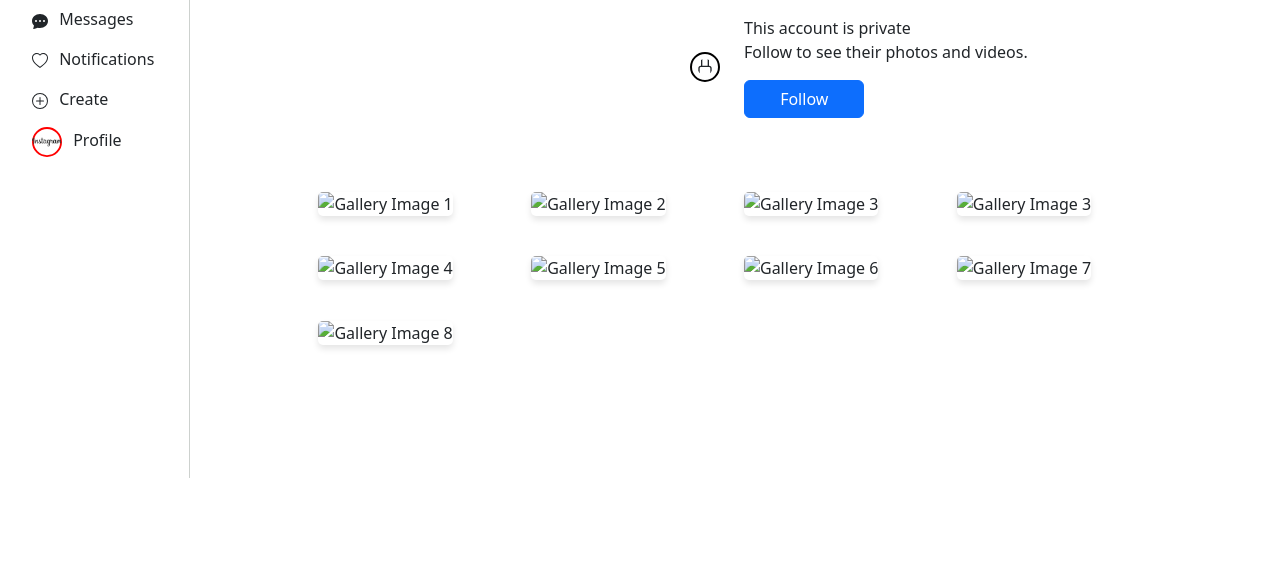
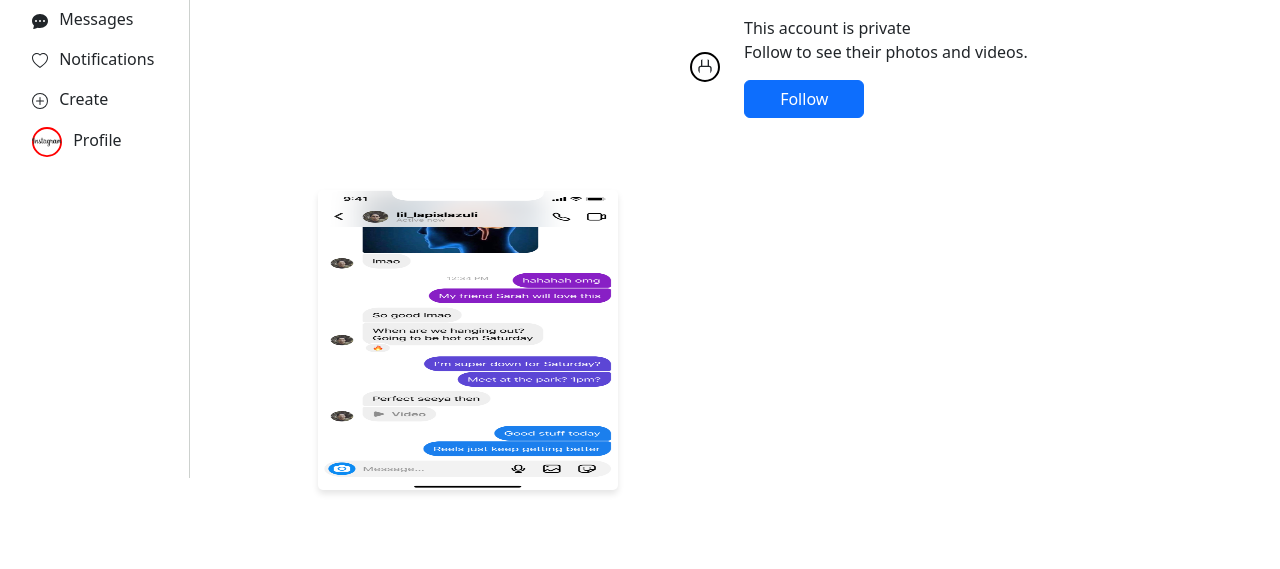
Before and after one commit to safwan72/insta_clone, a Django app: page /profile/ in a window 1280 px wide. Shown: the part 322-891 px from the top of the page. Before the commit the page ends 800 px from the top, so only its background shows below. Run offline with Django 5.2, Linux system fonts and the light colour scheme; data comes from the database, SQL or seed files in the repository; both versions use the stored data as it was after the commit; some libraries are stand-ins or nearby versions.

Commit message:
profile_updated

```diff
--- a/Login/views.py
+++ b/Login/views.py
@@ -5,7 +5,8 @@
 from django.contrib.auth.decorators import login_required
 from django.contrib.auth import login, logout, authenticate
 from django.contrib import messages
-
+from Main.models import Posts,Image
+from .models import Profile
 # Create your views here.
 
 def login_index(request):
@@ -44,5 +45,12 @@
 
 
 def myprofile(request):
-
-    return render(request, "Profile/Profile.html",context={})
+    numbers = range(1, 11)  # Generate a range of numbers from 1 to 10
+    user_profile = Profile.objects.get(user_id=2)
+    # Fetch all posts by the user
+    posts = Posts.objects.filter(user=user_profile).select_related('user').prefetch_related('images', 'hashtags')
+        # Fetch the featured image for each post (main_img=True)
+    for post in posts:
+        post.featured_image = post.images.filter(main_img=True).first()
+    print(posts)
+    return render(request, "Profile/Profile.html",context={'numbers':numbers,'posts':posts})
--- a/Main/models.py
+++ b/Main/models.py
@@ -35,7 +35,7 @@
 class Image(models.Model):
     post = models.ForeignKey(Posts, related_name='images', on_delete=models.CASCADE)
     image = models.ImageField(upload_to=upload_image,blank=True)
-
+    main_img=models.BooleanField(default=False)
     def __str__(self):
         return f"Image for Post {self.post.id}"
 
--- a/templates/Profile/Profile.html
+++ b/templates/Profile/Profile.html
@@ -5,6 +5,8 @@
     border-radius: 5px;
     box-shadow: 0 4px 6px rgba(0, 0, 0, 0.1);
     cursor:pointer;
+    width:300px;
+    height:300px;
   }
   .gallery-item {
     margin-bottom: 15px;
@@ -59,50 +61,47 @@
    </div>
    <div class="row g-4 my-5">
 
-    <!-- Gallery item 1 -->
-    <div class="col-sm-6 col-md-4 col-lg-3 gallery-item">
-      <img src="https://via.placeholder.com/300" class="img-fluid gallery-img" loading="lazy" alt="Gallery Image 1">
+    {% for post in posts %}
+    {% if post.featured_image %}
+    <div class="col-sm-6 col-lg-4 gallery-item">
+      {% comment %} <img src="{{ post.featured_image.image.url }}"  class="gallery-img" loading="lazy" alt="Gallery Image 1" data-bs-toggle="modal" data-bs-target="#photoModal{{ image.id }}"> {% endcomment %}
+      <img src="{{ post.featured_image.image.url }}" class="gallery-img" loading="lazy" data-bs-toggle="modal" data-bs-target="#carouselModal{{ post.id }}">
     </div>
-
-    <!-- Gallery item 2 -->
-    <div class="col-sm-6 col-md-4 col-lg-3 gallery-item">
-      <img src="https://via.placeholder.com/300" class="img-fluid gallery-img" loading="lazy" alt="Gallery Image 2">
-    </div>
-
-    <!-- Gallery item 3 -->
-    <div class="col-sm-6 col-md-4 col-lg-3 gallery-item">
-      <img src="https://via.placeholder.com/300" class="img-fluid gallery-img" loading="lazy" alt="Gallery Image 3">
-    </div>
-    <div class="col-sm-6 col-md-4 col-lg-3 gallery-item">
-      <img src="https://via.placeholder.com/300" class="img-fluid gallery-img" loading="lazy" alt="Gallery Image 3">
-    </div>
-
-    <!-- Gallery item 4 -->
-    <div class="col-sm-6 col-md-4 col-lg-3 gallery-item">
-      <img src="https://via.placeholder.com/300" class="img-fluid gallery-img" loading="lazy" alt="Gallery Image 4">
-    </div>
-
-    <!-- Gallery item 5 -->
-    <div class="col-sm-6 col-md-4 col-lg-3 gallery-item">
-      <img src="https://via.placeholder.com/300" class="img-fluid gallery-img" loading="lazy" alt="Gallery Image 5">
-    </div>
-
-    <!-- Gallery item 6 -->
-    <div class="col-sm-6 col-md-4 col-lg-3 gallery-item">
-      <img src="https://via.placeholder.com/300" class="img-fluid gallery-img" loading="lazy" alt="Gallery Image 6">
-    </div>
-
-    <!-- Gallery item 7 -->
-    <div class="col-sm-6 col-md-4 col-lg-3 gallery-item">
-      <img src="https://via.placeholder.com/300" class="img-fluid gallery-img" loading="lazy" alt="Gallery Image 7">
-    </div>
-
-    <!-- Gallery item 8 -->
-    <div class="col-sm-6 col-md-4 col-lg-3 gallery-item">
-      <img src="https://via.placeholder.com/300" class="img-fluid gallery-img" loading="lazy" alt="Gallery Image 8">
-    </div>
+{% endif %}
 
   </div> <!-- End of Row -->
+  <div class="modal fade" id="carouselModal{{ post.id }}" tabindex="-1" aria-labelledby="carouselModalLabel{{ post.id }}" aria-hidden="true">
+    <div class="modal-dialog modal-lg">
+        <div class="modal-content">
+            <div class="modal-header">
+                <h5 class="modal-title" id="carouselModalLabel{{ post.id }}">Images for Post {{ post.id }}</h5>
+                <button type="button" class="btn-close" data-bs-dismiss="modal" aria-label="Close"></button>
+            </div>
+            <div class="modal-body">
+                <div id="carousel{{ post.id }}" class="carousel slide" data-bs-ride="carousel">
+                    <div class="carousel-inner">
+                        {% for image in post.images.all %}
+                            <div class="carousel-item {% if forloop.first %}active{% endif %}">
+                                <img src="{{ image.image.url }}" class="d-block w-100" alt="Image {{ image.id }}">
+                            </div>
+                        {% endfor %}
+                    </div>
+                    <button class="carousel-control-prev" type="button" data-bs-target="#carousel{{ post.id }}" data-bs-slide="prev">
+                        <span class="carousel-control-prev-icon" aria-hidden="true"></span>
+                        <span class="visually-hidden">Previous</span>
+                    </button>
+                    <button class="carousel-control-next" type="button" data-bs-target="#carousel{{ post.id }}" data-bs-slide="next">
+                        <span class="carousel-control-next-icon" aria-hidden="true"></span>
+                        <span class="visually-hidden">Next</span>
+                    </button>
+                </div>
+            </div>
+            <div class="modal-footer">
+                <button type="button" class="btn btn-secondary" data-bs-dismiss="modal">Close</button>
+            </div>
+        </div>
+    </div>
+{% endfor %}
 </div>
 
 
```
Also changed, not shown: Main/migrations/0002_image_main_img.py (added), db.sqlite3, media/Posts/admin/1_posts.png (added), media/Posts/admin/1_posts_JzzNLRe.png (added), media/Posts/admin/1_posts_qlsTxNB.png (added).
